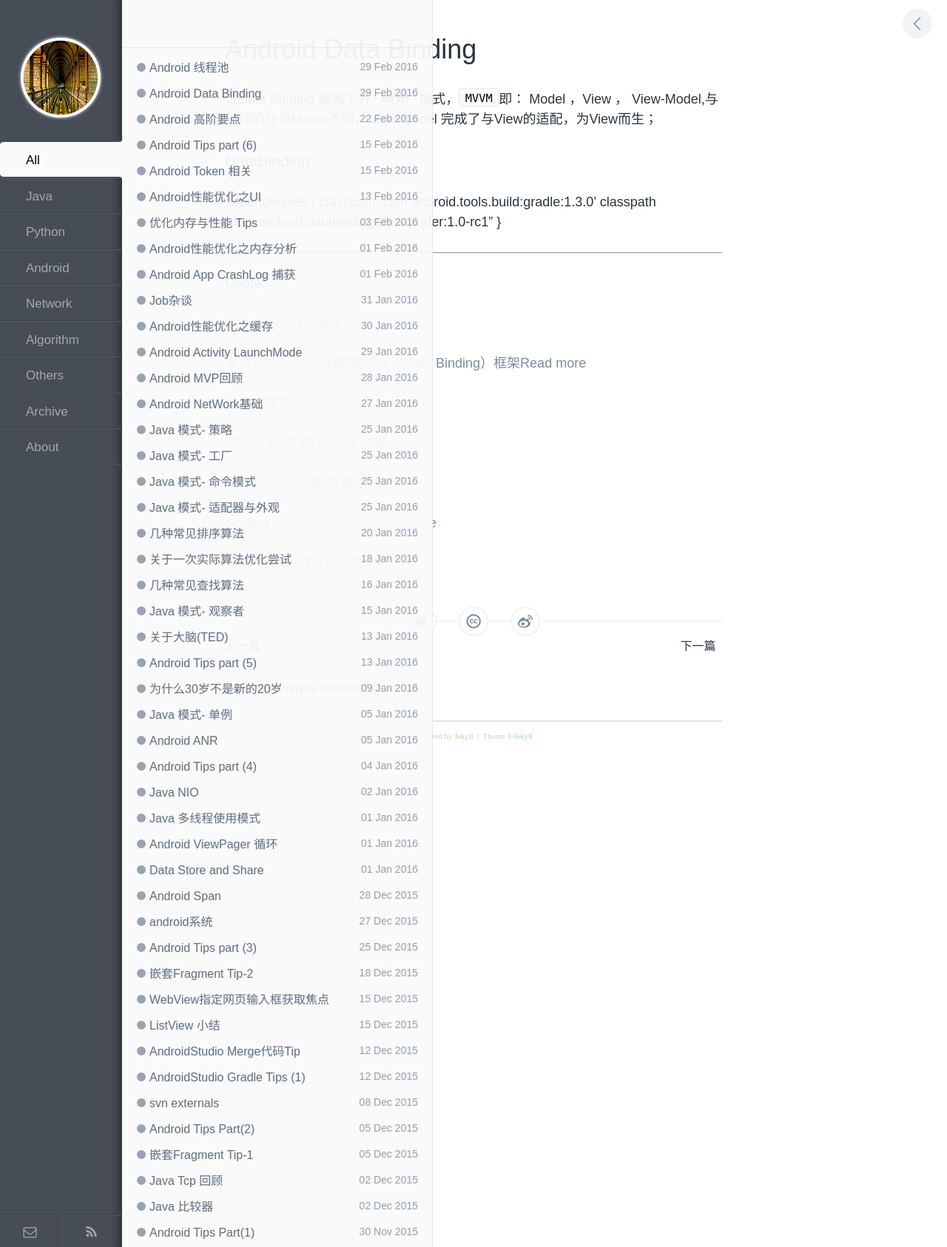
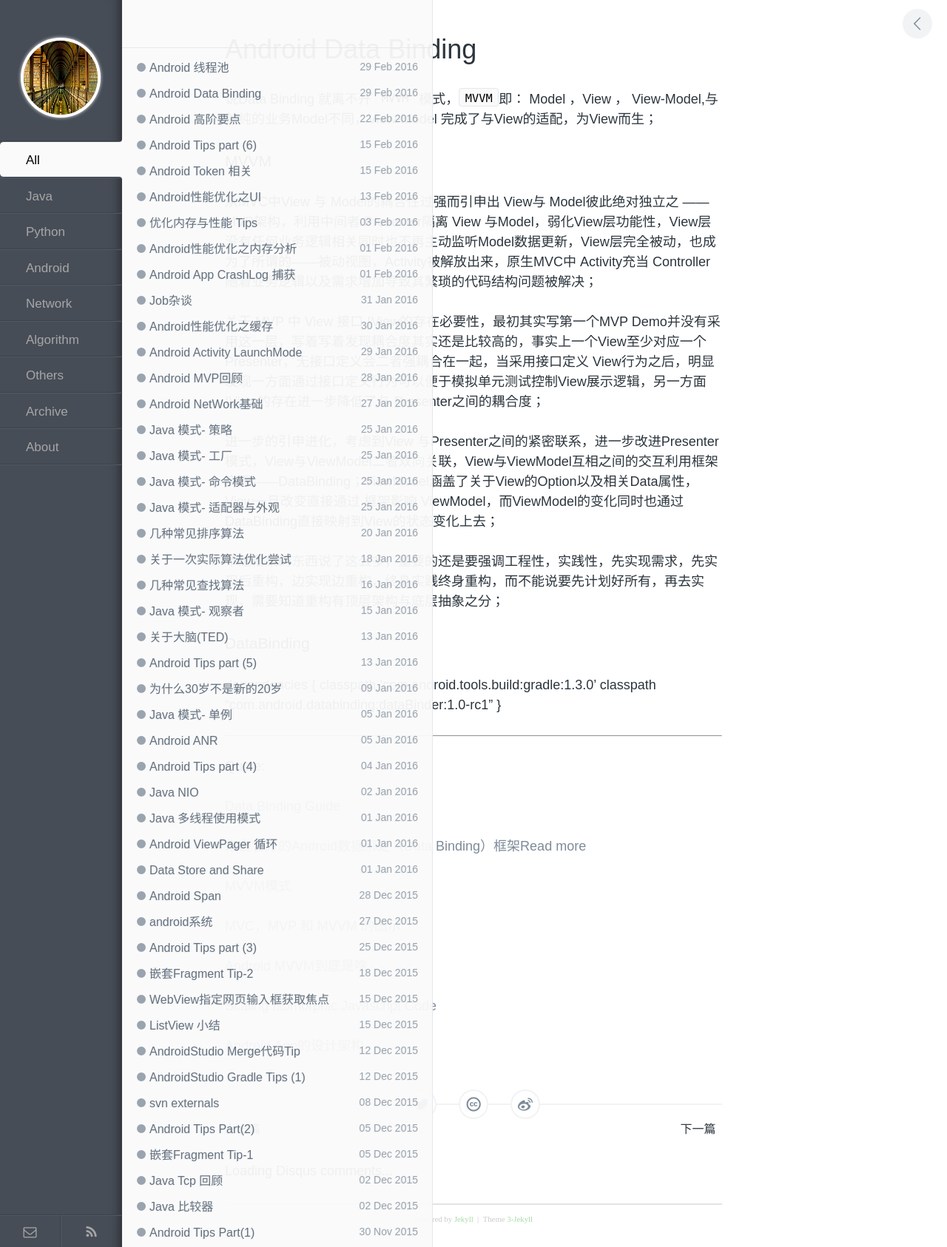
Before and after one commit to enlipan/enlipan.github.io, a Jekyll site: the page built from _posts/2016-02-29-android-data-binding.md, in a window 1280 px wide. Shown: the whole page at 74% size. Built offline with Jekyll 4.4.1, drawn with Linux system fonts in a browser that asks for light colours; nearby versions of some CDN libraries; comment, search, counter and statistics services are not loaded.

Commit message:
modify databinding

```diff
--- a/_posts/2016-02-29-android-data-binding.md
+++ b/_posts/2016-02-29-android-data-binding.md
@@ -7,6 +7,15 @@
 
 说Data Binding 就离不开 `MVVM` 模式，`MVVM`即： Model ，View ， View-Model,与单纯的业务Model不同，View-Model 完成了与View的适配，为View而生；
 
+### MVVM
+
+从MVC中View 与 Model的耦合性过强而引申出 View与 Model彼此绝对独立之 —— MVP架构，利用中间者 Presenter隔离 View 与Model，弱化View层功能性，View层没有任何业务逻辑相关同时也不再主动监听Model数据更新，View层完全被动，也成为了所谓的——被动视图，Activity被解放出来，原生MVC中 Activity充当 Controller 随着业务逻辑以及需求增加导致其繁琐的代码结构问题被解决；
+
+关于 MVP 中 View 接口 IView的存在必要性，最初其实写第一个MVP Demo并没有采用这一层，写着写着发现耦合度其实还是比较高的，事实上一个View至少对应一个Presenter，无接口定义会二者强耦合在一起，当采用接口定义 View行为之后，明显发现一方面通过接口定义行为可以便于模拟单元测试控制View展示逻辑，另一方面 IView的存在进一步降低了与 Presenter之间的耦合度；
+
+进一步的引申进化，考虑到View 与Presenter之间的紧密联系，进一步改进Presenter模式，View与ViewModel二者双向关联，View与ViewModel互相之间的交互利用框架实现——DataBinding；ViewModel涵盖了关于View的Option以及相关Data属性，View一旦改变直接通过 框架影响 ViewModel，而ViewModel的变化同时也通过DataBinding直接映射到View的状态变化上去；
+
+不过框架的东西说了这么多，重要的还是要强调工程性，实践性，先实现需求，先实现后重构，边实现边重构，终身实践终身重构，而不能说要先计划好所有，再去实现，需要知道重构有顶层架构与底层抽象之分；
 
 ### DataBinding
 
@@ -14,6 +23,8 @@
     classpath 'com.android.tools.build:gradle:1.3.0'
     classpath "com.android.databinding:dataBinder:1.0-rc1"
 }
+
+
 
 
 ---
```
Also changed, not shown: _posts/2015-12-25-android-tip-part-3.md (+1 -1 lines), _posts/2016-02-15-android-tips-part-5.md (+5 -0 lines).
